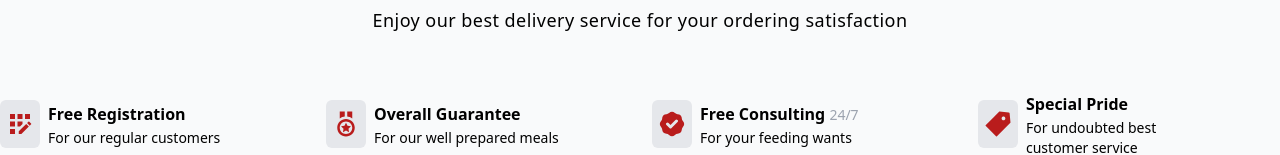
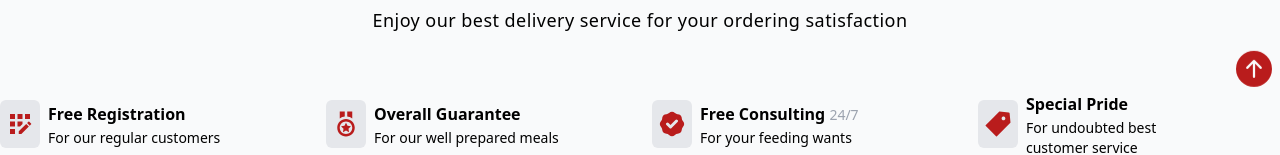
Before and after one commit to favour5678/FoodSpace, a React (Vite) app: page /heroPage in a window 1280 px wide. Shown: the part 646-801 px from the top of the page. Built offline with nearby package versions, Linux system fonts and the light colour scheme.

Commit message:
worked on the scroll to top button

```diff
--- a/src/components/ScrollToTop.jsx
+++ b/src/components/ScrollToTop.jsx
@@ -4,7 +4,7 @@ import { HashLink as Link } from 'react-router-hash-link'
 
 export const ScrollToTop = () => {
   return (
-    <div className='mt-16 px-16'>
+    <div className='mt-16 px-16 fixed bottom-16 -right-14'>
         <Link smooth to='#top' className='flex justify-end'>
             <BsFillArrowUpCircleFill className='text-red-700 text-2xl md:text-4xl animate-bounce'/>
         </Link>
```
